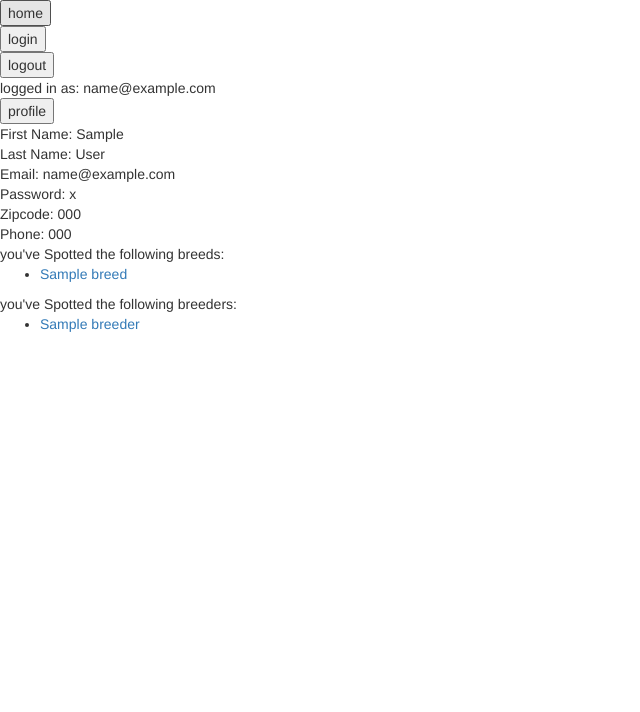
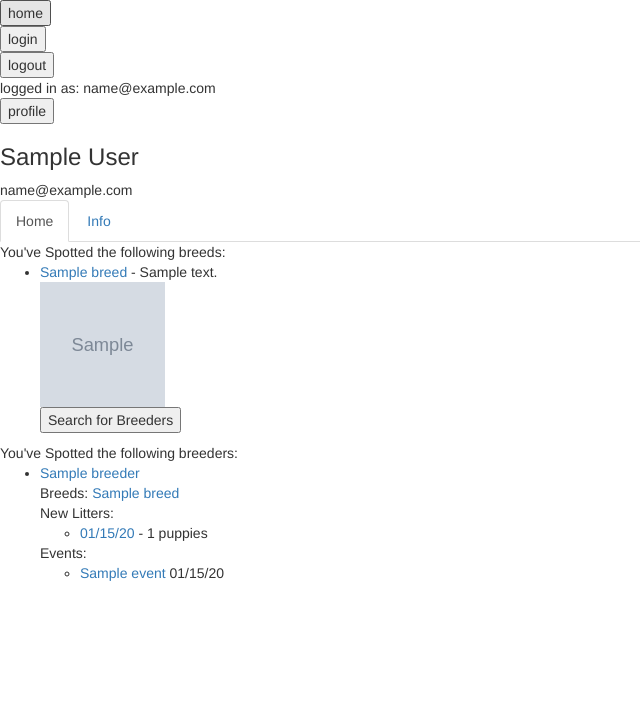
Before and after one commit to mbiannaccone/spot, a Flask app: page /users/1 in a window 1280 px wide. Shown: the top 712 px of the page, without its empty margins (0-640 px from the left). Run offline with Flask 2, Linux system fonts and the light colour scheme; the visitor is signed in with stand-in values (Sample User, id 1); tables that the repository leaves empty hold one stand-in row (values such as "Sample post"); grey boxes marked "Sample" are stand-in pictures; some libraries are stand-ins or nearby versions.

Commit message:
Updated breeder's and user's homepages

```diff
--- a/server.py
+++ b/server.py
@@ -4,7 +4,7 @@ from jinja2 import StrictUndefined
 from flask import (Flask, render_template, redirect, request, flash, session,
                    jsonify)
 from flask_debugtoolbar import DebugToolbarExtension
-from datetime import datetime
+from datetime import datetime, timedelta
 from model import (Award, Blog, Breed, BreedChar, Breeder, BreederPhoto, PupPhoto,
                    Dog, DogPhoto, Energy, Event, EventPhoto, Gender, Group, Pup,
                    Litter, LitterPhoto, Char, Size, User, BreedSpot, BreederSpot)
@@ -141,12 +141,14 @@ def user_profile(user_id):
         return redirect('/login')
     else:
         user = User.query.get(session['user_id'])
-        breed_spots = list({breed_spot.breed for breed_spot in user.breed_spots})
-        breeder_spots = list({breeder_spot.breeder for breeder_spot in user.breeder_spots})
+        breed_spots = [breed_spot.breed for breed_spot in user.breed_spots]
+        breeder_spots = [(breeder_spot.breeder, breeder_spot.breeder.litters) for breeder_spot in user.breeder_spots]
+        date_filter = datetime.now() - timedelta(days=120)
         return render_template('user-info.html',
                                user=user,
                                breed_spots=breed_spots,
-                               breeder_spots=breeder_spots)
+                               breeder_spots=breeder_spots,
+                               date_filter=date_filter)
 
 
 def breed_search_rank(size_id, group_id, energy_id, keyword, chars):
@@ -241,7 +243,7 @@ def breed_info(breed_id):
                            user=user)
 
 
-@app.route('/breeder-search', methods=['GET'])
+@app.route('/breeder-search')
 def breeder_search():
     """ Breeder search results. """
 
@@ -279,12 +281,14 @@ def breeder_info(breeder_id):
     photos = breeder.photos
     litters = [(litter.date_born, litter, litter.breed) for litter in breeder.litters]
     litters.sort(reverse=True)
-    breeds = list({breed for date, litter, breed in litters})
+    breeds = {breed for date, litter, breed in litters}
     events = breeder.events
-    sires = list({Dog.query.get(litter.sire_id) for litter in breeder.litters})
-    dams = list({Dog.query.get(litter.dam_id) for litter in breeder.litters})
-    awards = [(award, award.dog) for award in breeder.awards]
-    blogs = breeder.blogs
+    sires = {Dog.query.get(litter.sire_id) for litter in breeder.litters}
+    dams = {Dog.query.get(litter.dam_id) for litter in breeder.litters}
+    awards = [(award.date, award, award.dog) for award in breeder.awards]
+    awards.sort(reverse=True)
+    blogs = [(blog.date, blog) for blog in breeder.blogs]
+    blogs.sort(reverse=True)
 
     return render_template('breeder-info.html',
                            breeder=breeder,
@@ -310,8 +314,10 @@ def litter_info(breeder_id, litter_id):
     breed = litter.breed
     sire = litter.sire
     dam = litter.dam
-    f_pups = [(pup, pup.photos) for pup in litter.pups if pup.gender_id == 'f']
-    m_pups = [(pup, pup.photos) for pup in litter.pups if pup.gender_id == 'm']
+    f_pups = [(pup.available, pup) for pup in litter.pups if pup.gender_id == 'f']
+    m_pups = [(pup.available, pup) for pup in litter.pups if pup.gender_id == 'm']
+    f_pups.sort(reverse=True)
+    m_pups.sort(reverse=True)
     photos = litter.photos
 
     return render_template('litter-info.html',
--- a/templates/breeder-search.html
+++ b/templates/breeder-search.html
@@ -43,9 +43,9 @@
 
     <script src="https://code.jquery.com/jquery.js"></script>
 
+    <script type="text/javascript" src="/static/js/breeder-search-map.js"></script>
+
     <script src="https://maps.googleapis.com/maps/api/js?key=AIzaSyBFObsWCCQqa4NCpJrZ4JGUze4rncKmZTw&callback=initMap"
     async defer></script>
 
-    <script type="text/javascript" src="/static/js/breeder-search-map.js"></script>
-
 {% endblock %}
--- a/templates/event-info.html
+++ b/templates/event-info.html
@@ -11,7 +11,7 @@
     <h4>{{ event.name }}</h4>
 </div>
 <div>
-    {{ event.date }}
+    {{ event.date.strftime('%m/%d/%y') }}
 </div>
 <div>
     {{ event.description }}
--- a/templates/user-info.html
+++ b/templates/user-info.html
@@ -4,31 +4,75 @@
 
 {% block content %}
 
-<div>First Name: {{ user.fname }}</div>
-<div>Last Name: {{ user.lname }}</div>
-<div>Email: {{ user.email }}</div>
-<div>Password: {{ user.password }}</div>
-<div>Zipcode: {{ user.zipcode }}</div>
-<div>Phone: {{ user.phone }}</div>
+<h3>{{ user.fname }} {{ user.lname }}</h3>
+<div>{{ user.email }}</div>
 
-<div>
-    you've Spotted the following breeds:
-        {% for breed_spot in breed_spots %}
+<ul class="nav nav-tabs">
+    <li class="active"><a data-toggle="tab" href="#home">Home</a></li>
+    <li><a data-toggle="tab" href="#info">Info</a><li>
+</ul>
+
+<div class="tab-content">
+    <div id="home" class="tab-pane fade in active">
+        <div>You've Spotted the following breeds:</div>
+            {% for breed in breed_spots %}
             <ul>
-                <li><a href='/breeds/{{ breed_spot.breed_id }}'>{{ breed_spot.name }}</a></li>
+                <li>
+                    <a href='/breeds/{{ breed.breed_id }}'>{{ breed.name }}</a> - {{ breed.description }}
+                    <div><img src='{{ breed.photo }}' width="125" height="125"></div>
+                    <form action='/breeder-search'>
+                        <input type="submit" name="search" value="Search for Breeders">
+                        <input type="hidden" name="breed" value="{{ breed.breed_id }}">
+                        <input type="hidden" name="location" value="{{ user.zipcode }}">
+                    </form>
+                </li>
             </ul>
-        {% endfor %}
+            {% endfor %}
+        <div>You've Spotted the following breeders:</div>
+            {% for breeder, litters in breeder_spots %}
+            <ul>
+                <li>
+                    <a href='/breeders/{{ breeder.breeder_id }}'>{{ breeder.name }}</a>
+                    <div>Breeds:
+                        {% for group in litters|groupby('breed') %}
+                            {% if loop.last %}
+                                <a href='/breeds/{{ group.grouper.breed_id }}'>{{ group.grouper.name }}</a>
+                            {% else %}
+                                <a href='/breeds/{{ group.grouper.breed_id }}'>{{ group.grouper.name }}, </a>
+                            {% endif %}
+                        {% endfor %}
+                    </div>
+                    <div>New Litters:</div>
+                    <ul>
+                    <div>{% for litter in litters %}
+                        {% if litter.date_available > date_filter %}
+                            <li><a href='/breeders/{{ breeder.breeder_id }}/litters/{{ litter.litter_id }}'>{{ litter.date_born.strftime('%m/%d/%y') }}</a> - {{ litter.num_pups }} puppies</li>
+                        {% endif %}
+                    {% endfor %}</div>
+                    </ul>
+                    <div>Events:</div>
+                    <ul>
+                        <div>{% for event in breeder.events %}
+                                {% if event.date > date_filter %}
+                                    <li><a href='/breeders/{{ breeder.breeder_id }}/events/{{ event.event_id }}'>{{ event.name }}</a> {{ event.date.strftime('%m/%d/%y') }}
+                                {% endif %}
+                            {% endfor %}
+                        </div>
+                    </ul>
+                </li>
+            </ul>
+            {% endfor %}
+    </div>
+
+    <div id="info" class="tab-pan fade">
+        <div>First Name: {{ user.fname }}</div>
+        <div>Last Name: {{ user.lname }}</div>
+        <div>Email: {{ user.email }}</div>
+        <div>Password: {{ user.password }}</div>
+        <div>Zipcode: {{ user.zipcode }}</div>
+        <div>Phone: {{ user.phone }}</div>
+    </div>
+
 </div>
 
-<div>
-    you've Spotted the following breeders:
-        {% for breeder_spot in breeder_spots %}
-            <ul>
-                <li><a href='/breeders/{{ breeder_spot.breeder_id }}'>{{ breeder_spot.name }}</a></li>
-            </ul>
-        {% endfor %}
-</div>
-
-
-
 {% endblock %}
```
Also changed, not shown: static/js/breeder-search-map.js (+22 -9 lines), templates/breeder-info.html (+13 -6 lines), templates/litter-info.html (+4 -4 lines), static/js/paw.png (added).
